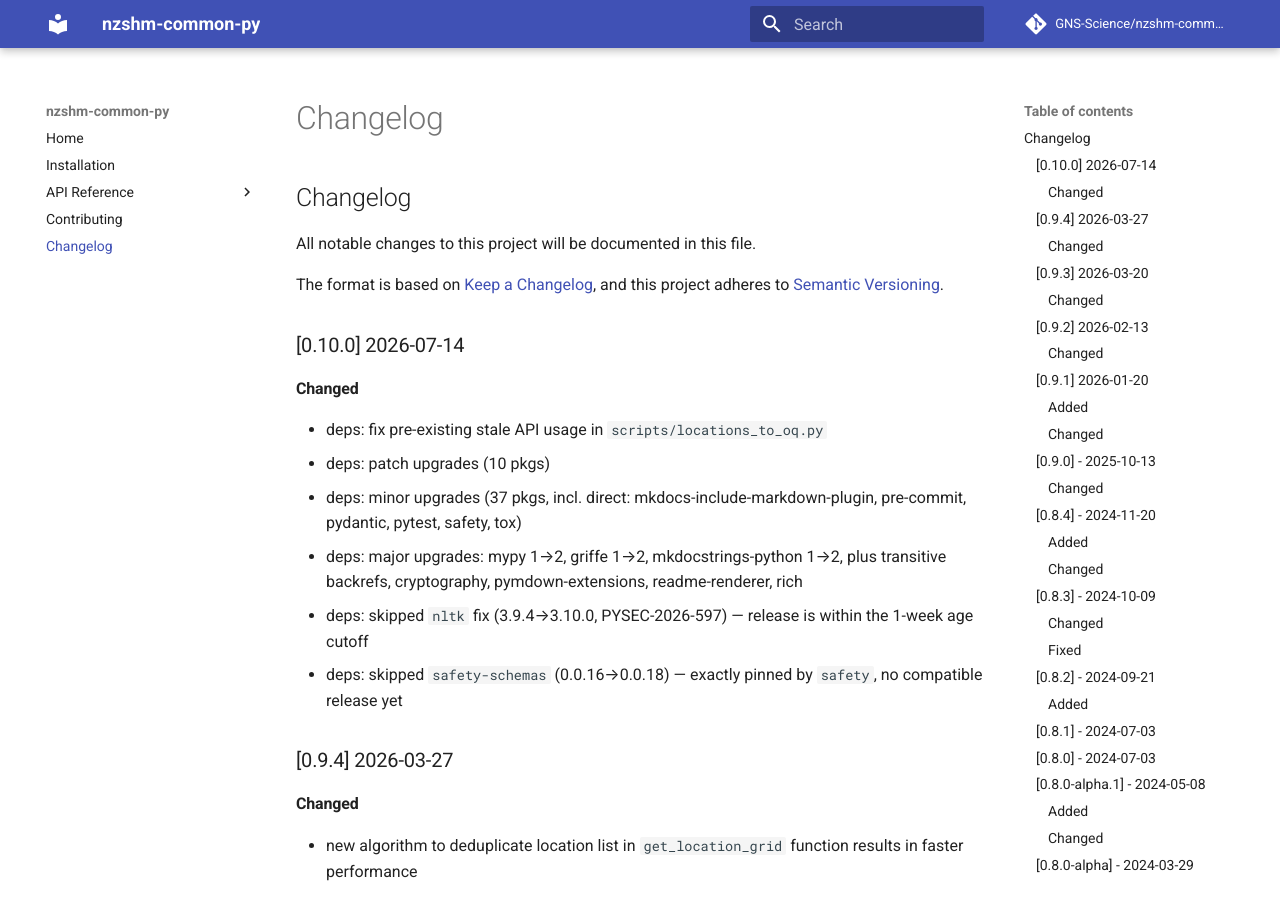
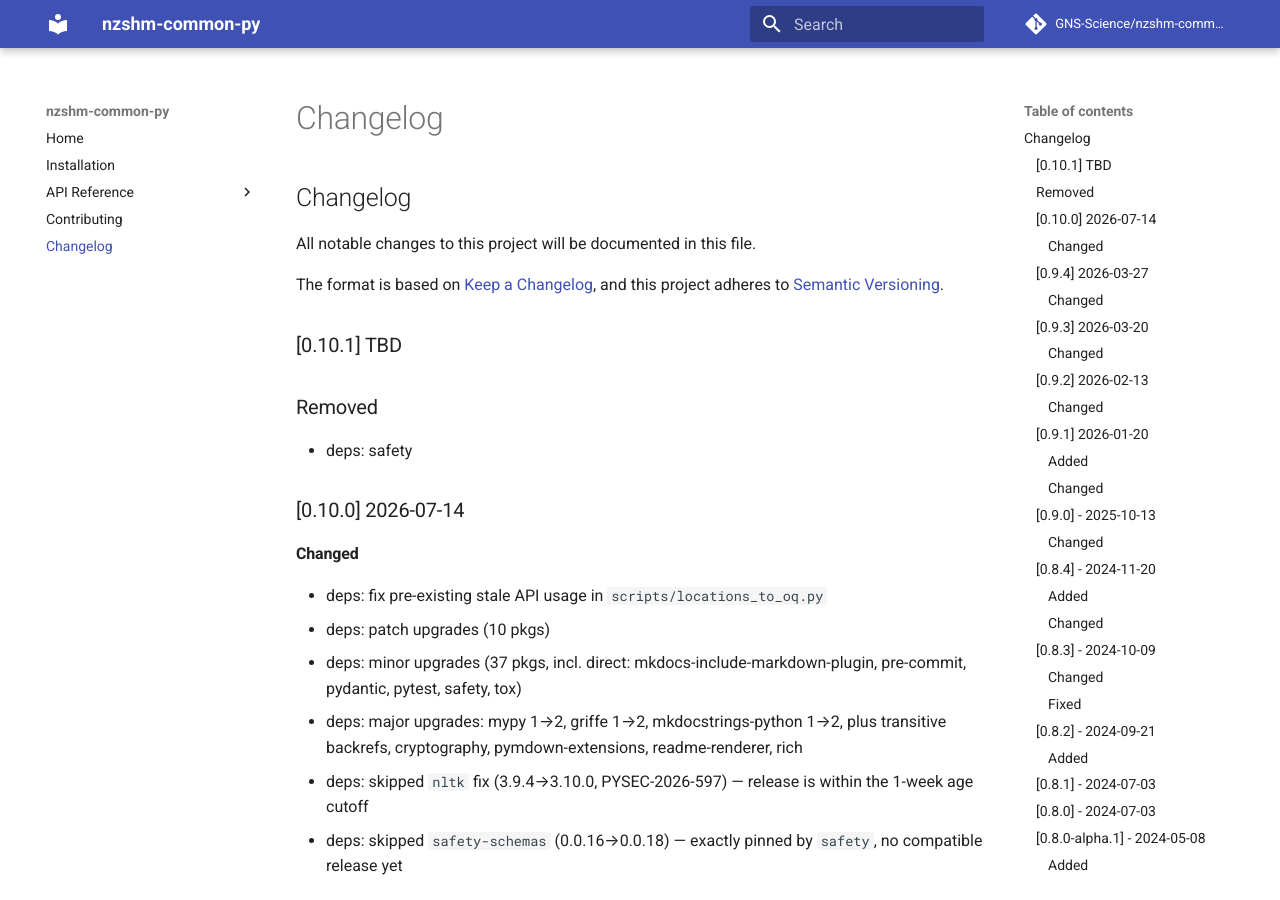
Before and after one commit to GNS-Science/nzshm-common-py, an MkDocs documentation site: the page built from docs/changelog.md, in a window 1280 px wide and 900 px high. Built offline with MkDocs 1.6.1 and Material for MkDocs 9.7.7, drawn with Linux system fonts in a browser that asks for light colours; comment, search, counter and statistics services are not loaded.

Commit message:
[90] remove safety dep (#91)

```diff
--- a/CHANGELOG.md
+++ b/CHANGELOG.md
@@ -4,6 +4,11 @@ All notable changes to this project will be documented in this file.
 
 The format is based on [Keep a Changelog](https://keepachangelog.com/en/1.0.0/),
 and this project adheres to [Semantic Versioning](https://semver.org/spec/v2.0.0.html).
+
+## [0.10.1] TBD
+
+## Removed
+  - deps: safety
 
 ## [0.10.0] 2026-07-14
 
--- a/pyproject.toml
+++ b/pyproject.toml
@@ -31,7 +31,6 @@ dev = [
     "pytest-cov",
     "pytest",
     "ruff",
-    "safety>=3.6.2",
     "shapely",
     "toml",
     "tox",
--- a/setup.cfg
+++ b/setup.cfg
@@ -39,7 +39,6 @@ dependency_groups = dev
 commands =
 	uv export --format requirements-txt --no-emit-project -o audit.txt
 	uv run pip-audit -r audit.txt --require-hashes
-	uv run safety scan
 
 [testenv:format]
 allowlist_externals =
```
Also changed, not shown: CLAUDE.md (+1 -1 lines), 1 other file.
